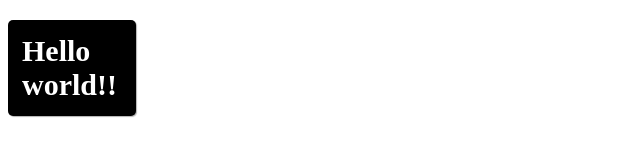
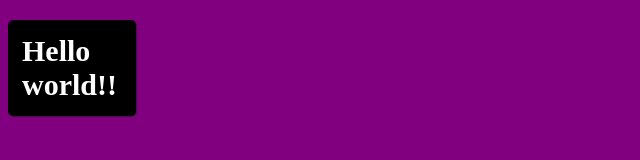
Before and after one commit to LiveIsBigStange/todo_list, a plain HTML site: page index.html in a window 1280 px wide. Shown: the whole page, without its empty margins (0-640 px from the left). Drawn offline with Linux system fonts and the light colour scheme.

Commit message:
toggled bg on purple

```diff
--- a/style.css
+++ b/style.css
@@ -7,3 +7,7 @@ h1 {
     box-shadow: 1px 1px 1px rgba(0, 0, 0, 0.3);
     width: 100px;
 }
+
+body {
+    background-color: purple;
+}
```
